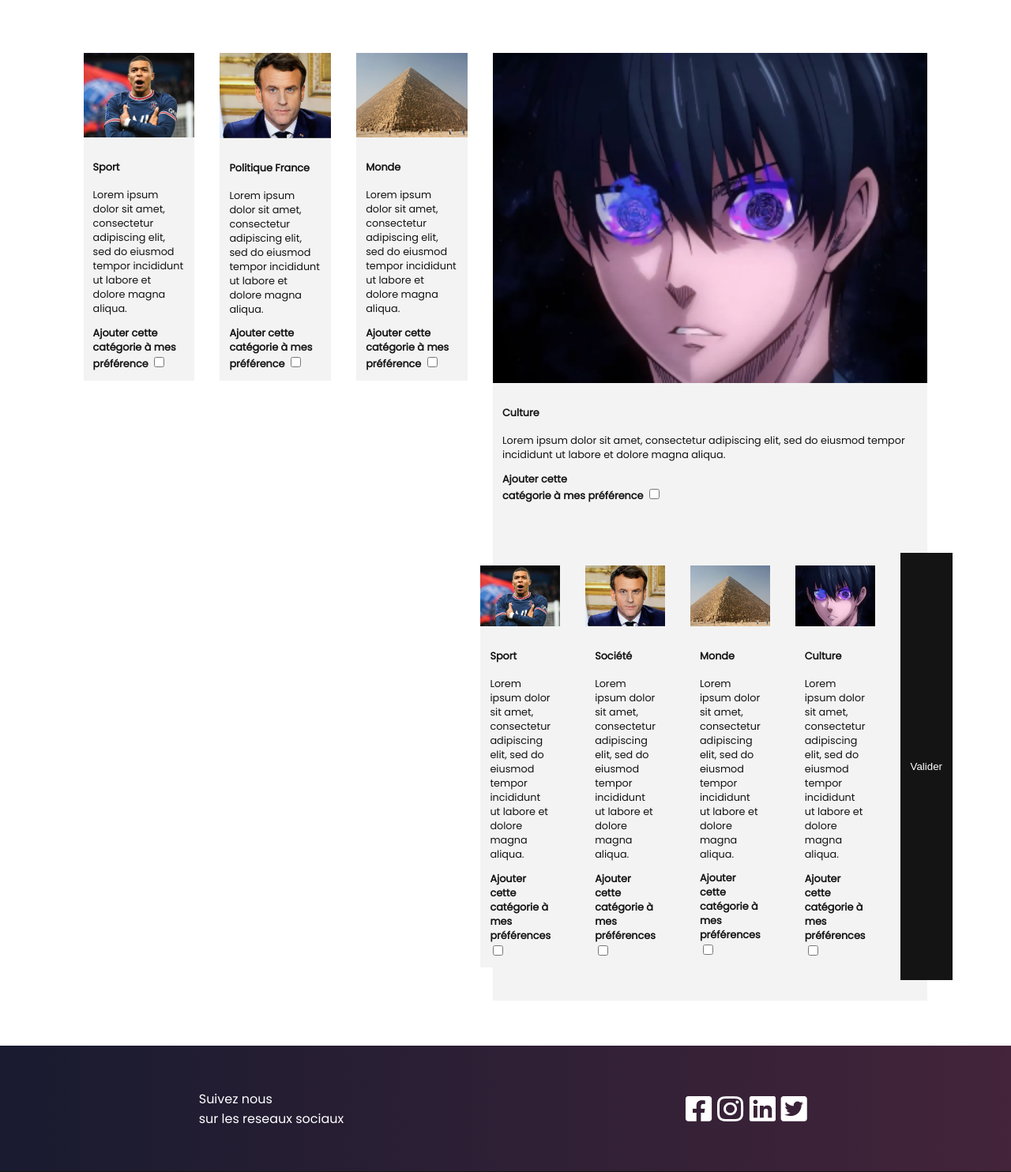
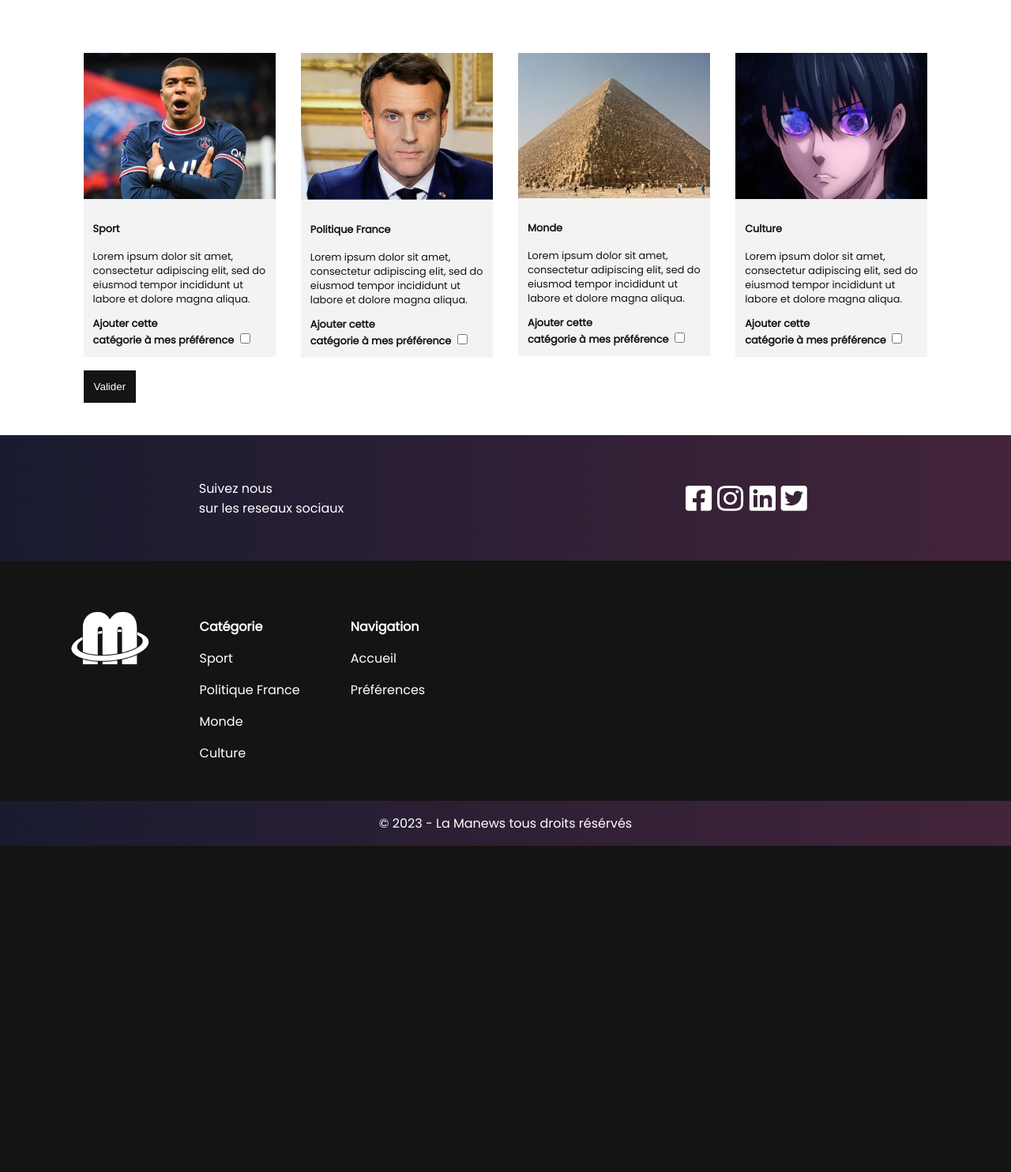
Before and after one commit to Perroquot/ProjetXML, a PHP site: page /preference.php in a window 1280 px wide. Shown: the part 170-1654 px from the top of the page at 79% size. After the commit the page ends 1241 px from the top, so only its background shows below. Run offline with PHP 8.4, Linux system fonts and the light colour scheme.

Commit message:
jesuisunnerd

```diff
--- a/assets/css/style.css
+++ b/assets/css/style.css
@@ -154,6 +154,7 @@ header{
     padding-left: 7vw;
     padding-right: 7vw;
     padding-top: 5vw;
+    margin-bottom: 5vw;
 }
 
 .copyright{
@@ -233,6 +234,10 @@ header{
 .pub{
     width: 20vw ;
     height: 50vh;
+}
+.img-footer{
+    display: flex;
+    align-items: center;
 }
 .pub-manu{
     width: 20vw;
--- a/fonction.php
+++ b/fonction.php
@@ -17,7 +17,7 @@ function get_user_pref(){
     // Vérifie si le cookie "darkmode" est défini
     if (isset($_COOKIE['darkmode']) && $_COOKIE['darkmode'] == '1') {
         // Si le cookie est défini et sa valeur est 1, applique le mode sombre
-        echo '<style>body{ background-color: #141414;} #entrer{color: #fff} .container-categories1{background-color: #000000!important;} .container-article{color:white;} .container-article h2{color:white;}</style>';
+        echo '<style>body{ background-color: #141414;} #entrer{color: #fff} .container-categories1{background-color: #000000!important;} .container-article{color:white;} .container-article h2{color:white;} .button-valide{background-color: white; color: black} .button-valide{background-color: #141414 !important; color: white !important; border: 1px solid white !important; transition: .2s linear !important;} .button-valide:hover{background-color: white !important; border: 1px solid white !important; color:black !important;} </style>';
     } else {
         // Sinon, applique le mode clair
         echo '<style>body { background-color: #fff; color: #141414; }</style>';
@@ -44,4 +44,21 @@ function save_user_pref()
     }
 }
 
+function save_user_fav()
+{
+$check_list= filter_input(INPUT_POST, 'check_list' , FILTER_SANITIZE_SPECIAL_CHARS, FILTER_REQUIRE_ARRAY );
+
+setcookie('user_favorite',json_encode($check_list), strtotime('1 year'));
+}
+
+function check_cookies()
+{
+    if (isset($_COOKIE['user_favorite'])) {
+        $my_cookie_array = json_decode($_COOKIE['user_favorite']);
+        return $my_cookie_array;
+    } else {
+        return false;
+    }
+}
+
 ?>
--- a/index.php
+++ b/index.php
@@ -187,7 +187,7 @@ $img_culture = $xml_culture->xpath('//item/enclosure/@url')
         </div>
         <div class="container-dark-part-footer">
             <div class="nav-dark-part-footer">
-                <div>
+                <div class=img-footer>
                     <img src="./assets/img/logo.png" alt="">
                 </div>
                 <div class="lst-footer categories-footer">
@@ -199,11 +199,9 @@ $img_culture = $xml_culture->xpath('//item/enclosure/@url')
                 </div>
 
                 <div class="lst-footer navigation-footer">
-                    <ul>
                         <li><span>Navigation</span></li>
                         <li>Accueil</li>
                         <li>Préférences</li>
-                    </ul>
                 </div>
             </div>
             <div class="copyright">
--- a/preference.php
+++ b/preference.php
@@ -5,18 +5,7 @@ require_once 'fonction.php';
 save_user_pref();
 $theme = get_user_pref();
 
-$check_list= filter_input(INPUT_POST, 'check_list' , FILTER_SANITIZE_SPECIAL_CHARS, FILTER_REQUIRE_ARRAY );
-
-setcookie('user_favorite',json_encode($check_list), strtotime('1 year'));
-function check_cookies()
-{
-    if (isset($_COOKIE['user_favorite'])) {
-        $my_cookie_array = json_decode($_COOKIE['user_favorite']);
-        return $my_cookie_array;
-    } else {
-        return false;
-    }
-}
+$check_list= save_user_fav();
 
 $my_cookie_aray=check_cookies();
 ?>
@@ -97,7 +86,7 @@ $my_cookie_aray=check_cookies();
                                 <p>Lorem ipsum dolor sit amet, consectetur adipiscing elit, sed do eiusmod tempor incididunt ut labore et dolore magna aliqua.</p>
                                 <div>
                                 <label for="scales" class="check-label">Ajouter cette <br> catégorie à mes préférence</label>
-                                    <input type="checkbox" id="scales"  name="check_list[]" value="sport" <?php if(in_array('sport',$my_cookie_aray)) echo 'checked';?>>
+                                    <input type="checkbox" id="scales"  name="check_list[]" value="sport" <?php if($my_cookie_aray) if(in_array('sport',$my_cookie_aray)) echo 'checked';?>>
                                 </div>
                         </div>
                     </div>
@@ -108,7 +97,7 @@ $my_cookie_aray=check_cookies();
                                 <p>Lorem ipsum dolor sit amet, consectetur adipiscing elit, sed do eiusmod tempor incididunt ut labore et dolore magna aliqua.</p>
                                 <div>
                                 <label for="scales" class="check-label">Ajouter cette <br> catégorie à mes préférence</label>
-                                    <input type="checkbox" id="scales" name="check_list[]" value="politique" <?php if(in_array('politique',$my_cookie_aray)) echo 'checked';?>>
+                                    <input type="checkbox" id="scales" name="check_list[]" value="politique" <?php if($my_cookie_aray) if(in_array('politique',$my_cookie_aray)) echo 'checked';?>>
                                 </div>
                         </div>
                     </div>
@@ -119,7 +108,7 @@ $my_cookie_aray=check_cookies();
                                 <p>Lorem ipsum dolor sit amet, consectetur adipiscing elit, sed do eiusmod tempor incididunt ut labore et dolore magna aliqua.</p>
                                 <div>
                                 <label for="scales" class="check-label">Ajouter cette <br> catégorie à mes préférence</label>
-                                    <input type="checkbox" id="scales" name="check_list[]" value="monde" <?php if(in_array('monde',$my_cookie_aray)) echo 'checked';?>>
+                                    <input type="checkbox" id="scales" name="check_list[]" value="monde" <?php if($my_cookie_aray) if(in_array('monde',$my_cookie_aray)) echo 'checked';?>>
                                 </div>
                         </div>
                     </div>
@@ -130,53 +119,9 @@ $my_cookie_aray=check_cookies();
                                 <p>Lorem ipsum dolor sit amet, consectetur adipiscing elit, sed do eiusmod tempor incididunt ut labore et dolore magna aliqua.</p>
                                 <div>
                                 <label for="scales" class="check-label">Ajouter cette <br> catégorie à mes préférence</label>
-                                    <input type="checkbox" id="scales" name="check_list[]" value="culture" <?php if(in_array('culture',$my_cookie_aray)) echo 'checked';?>>
+                                    <input type="checkbox" id="scales" name="check_list[]" value="culture" <?php  if($my_cookie_aray) if(in_array('culture',$my_cookie_aray)) echo 'checked';?>>
                                 </div>
-                        </div>
-        <div class="container-categories">
-            <div class="card-categories">
-                <div class="card card1">
-                    <img src="./assets/img/Rectangle 164.png" alt="">
-                    <div class="card-text">
-                        <h4>Sport</h4>
-                            <p>Lorem ipsum dolor sit amet, consectetur adipiscing elit, sed do eiusmod tempor incididunt ut labore et dolore magna aliqua.</p>
-                            <div>
-                            <label for="scales" class="check-label">Ajouter cette <br> catégorie à mes préférences</label>
-                                <input type="checkbox" id="scales" name="scales">
-                            </div>
                     </div>
-                </div>
-                <div class="card card2">
-                    <img src="./assets/img/Rectangle 166.png" alt="">
-                    <div class="card-text">
-                        <h4>Société</h4>
-                            <p>Lorem ipsum dolor sit amet, consectetur adipiscing elit, sed do eiusmod tempor incididunt ut labore et dolore magna aliqua.</p>
-                            <div>
-                            <label for="scales" class="check-label">Ajouter cette <br> catégorie à mes préférences</label>
-                                <input type="checkbox" id="scales" name="scales">
-                            </div>
-                    </div>
-                </div>
-                <div class="card card3">
-                    <img src="./assets/img/Rectangle 168.png" alt="">
-                    <div class="card-text">
-                        <h4>Monde</h4>
-                            <p>Lorem ipsum dolor sit amet, consectetur adipiscing elit, sed do eiusmod tempor incididunt ut labore et dolore magna aliqua.</p>
-                            <div>
-                            <label for="scales" class="check-label">Ajouter cette <br> catégorie à mes préférences</label>
-                                <input type="checkbox" id="scales" name="scales">
-                            </div>
-                    </div>
-                </div>
-                <div class="card card4">
-                    <img src="./assets/img/Rectangle 170.png" alt="">
-                    <div class="card-text">
-                        <h4>Culture</h4>
-                            <p>Lorem ipsum dolor sit amet, consectetur adipiscing elit, sed do eiusmod tempor incididunt ut labore et dolore magna aliqua.</p>
-                            <div>
-                            <label for="scales" class="check-label">Ajouter cette <br> catégorie à mes préférences</label>
-                                <input type="checkbox" id="scales" name="scales">
-                            </div>
                     </div>
                 </div>
                 <button class="button-valide" type="submit">Valider</button>
```
